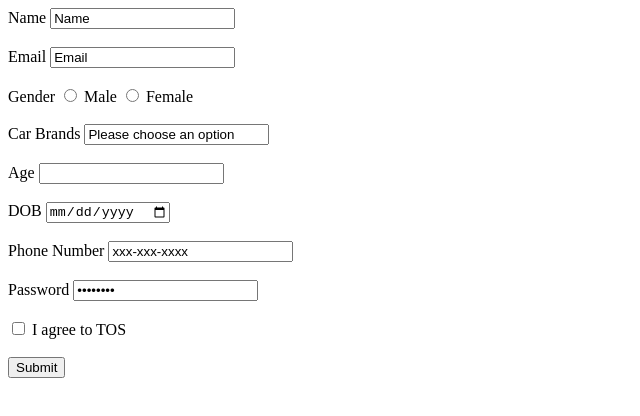
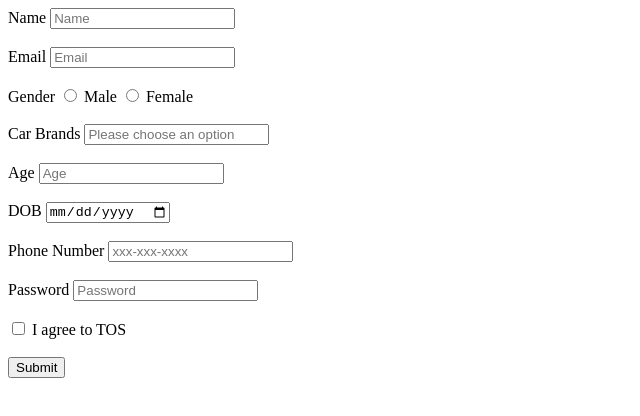
Before and after one commit to acciojob/signup-form-car-Ayush211103, a website: page main.html in a window 1280 px wide. Shown: the whole page, without its empty margins (0-640 px from the left). Drawn offline with Linux system fonts and the light colour scheme.

Commit message:
created a submission

```diff
--- a/main.html
+++ b/main.html
@@ -10,11 +10,11 @@
 	<!-- the entire body must be written by student -->
 	<form method="post">
 		<label for="name">Name</label>
-		<input id="name" type="text" value="Name">
+		<input id="name" type="text" placeholder="Name">
 		<br>
 		<br>
 		<label for="email">Email</label>
-		<input id="email" type="email" value="Email">
+		<input id="email" type="email" placeholder="Email">
 		<br>
 		<br>
 		<label>Gender</label>
@@ -25,11 +25,11 @@
 		<br>
 		<br>
 		<label for="car">Car Brands</label>
-		<input type="select" id="car" value="Please choose an option">
+		<input type="select" id="car" placeholder="Please choose an option">
 		<br>
 		<br>
 		<label for="age">Age</label>
-		<input type="number" id="age" value="Age">
+		<input type="number" id="age" placeholder="Age">
 		<br>
 		<br>
 		<label for="dob">DOB</label>
@@ -37,11 +37,11 @@
 		<br>
 		<br>
 		<label for="tel">Phone Number</label>
-		<input type="tel" id="tel" value="xxx-xxx-xxxx">
+		<input type="tel" id="tel" placeholder="xxx-xxx-xxxx">
 		<br>
 		<br>
 		<label for="password">Password</label>
-		<input type="password" id="password" value="Password">
+		<input type="password" id="password" placeholder="Password">
 		<br>
 		<br>
 		<input type="checkbox" id="tos">
```
